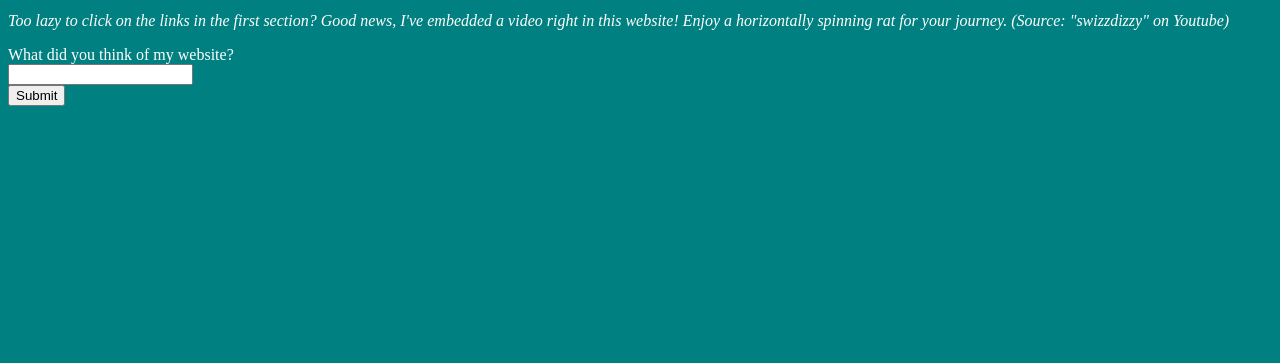
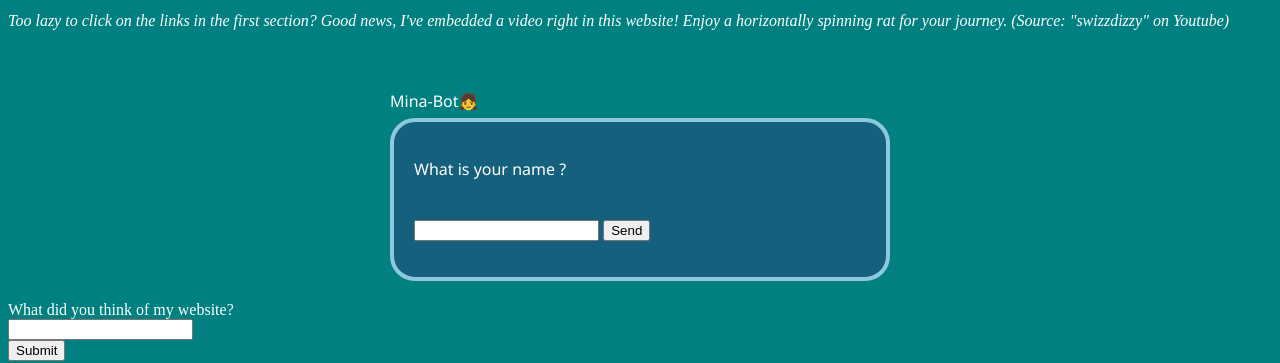
Before and after one commit to sipes22m/sipes22m, a plain HTML site: page index.html in a window 1280 px wide. Shown: the part 1924-2287 px from the top of the page. Before the commit the page ends 2046 px from the top, so only its background shows below. Drawn offline with Linux system fonts and the light colour scheme.

Commit message:
Update index.html

```diff
--- a/index.html
+++ b/index.html
@@ -63,6 +63,24 @@
     <source src="horizontally spinning rat.mp4" type="video/mp4">
   </video>
 <p><i>Too lazy to click on the links in the first section? Good news, I've embedded a video right in this website! Enjoy a horizontally spinning rat for your journey. (Source: "swizzdizzy" on Youtube)</i></p>
+
+
+<div style="margin-left: auto; margin-right: auto; margin-top: 40px;
+padding: 20px; width: 500px; font-size: 16px; font-family:'Segoe UI', sans-serif;">
+Mina-Bot👧
+
+<div style=" margin-top:6px; padding: 20px; background-color: #15617d;
+border: 4px solid #8ec8df; border-radius: 25px;">
+
+<form name="chatForm">
+    <p id="botSays">What is your name ? </p>
+    <br>
+    <input type="text" name="userInput" >
+    <input type="button" value="Send" onClick="displayFeedback(this.form)">
+
+</form>
+</div>
+</div>
 
 <script>
 
```
